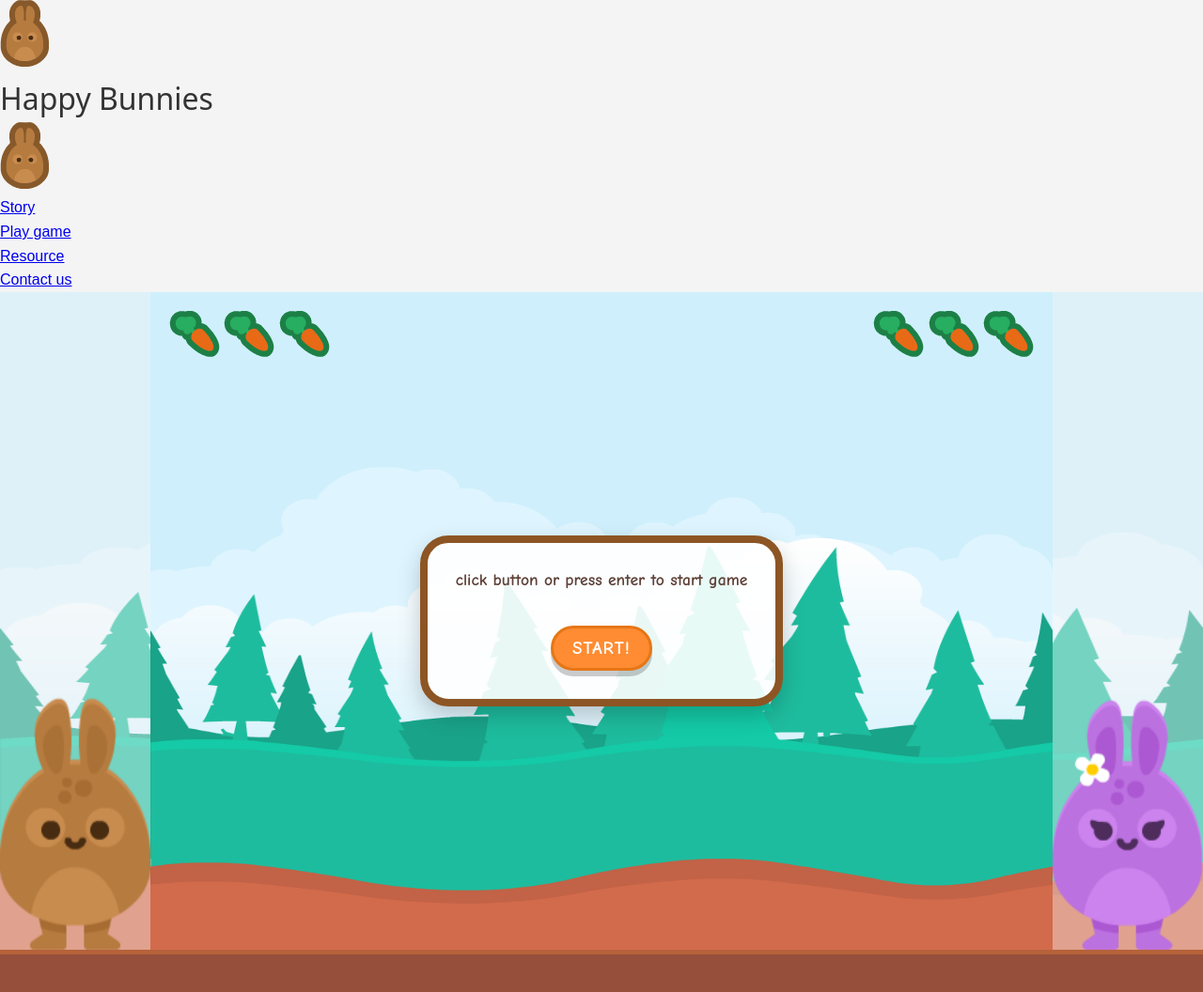
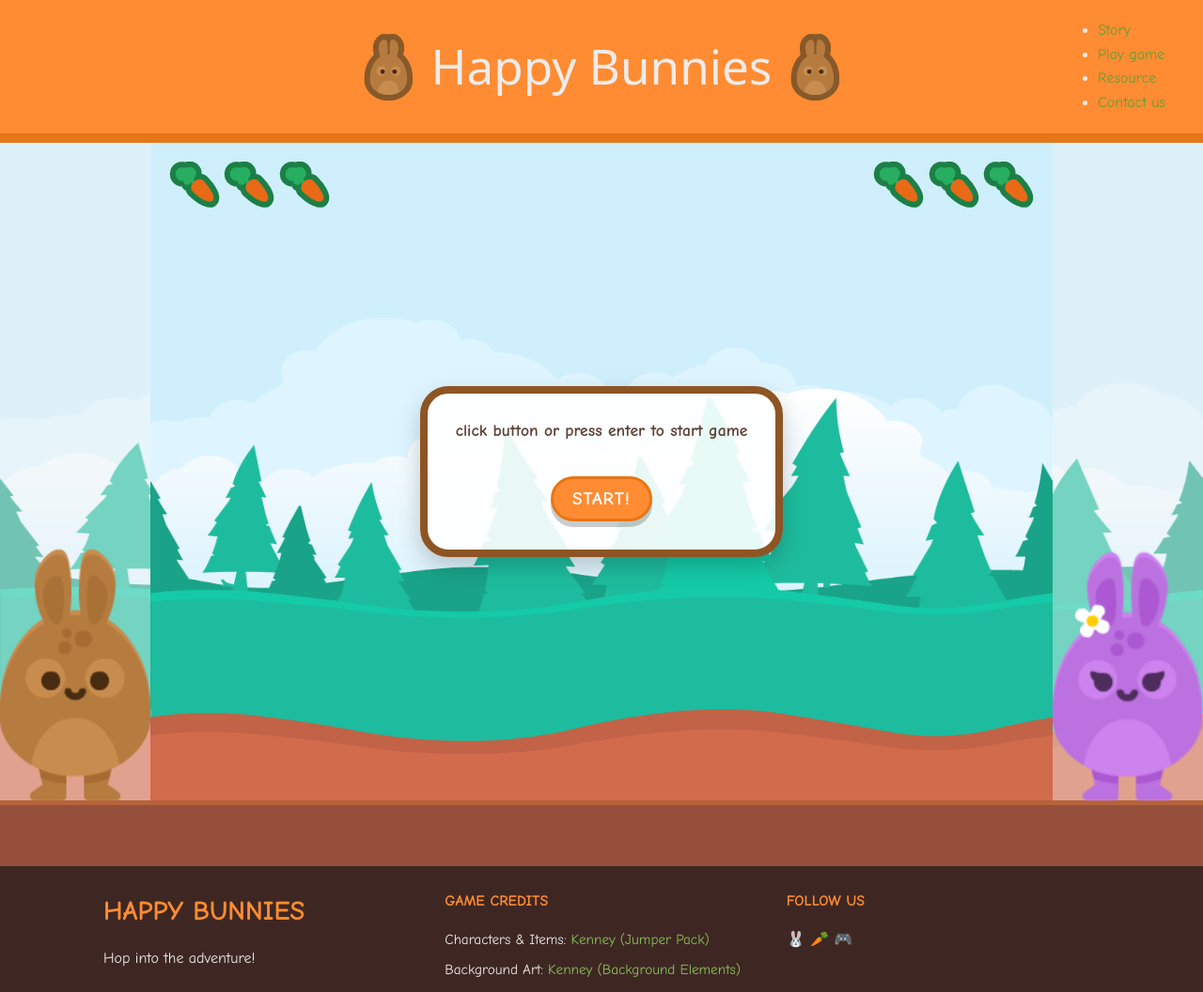
Before and after one commit to deeumiya-huang/happy-bunnies-game, a website with bundled scripts: page src/index.html in a window 1280 px wide. Shown: the top 1056 px of the page at 94% size. Built offline with nearby package versions, Linux system fonts and the light colour scheme; a web font is replaced by a local one.

Commit message:
style(header): create header in HTML and add CSS style on it for game

```diff
--- a/src/index.html
+++ b/src/index.html
@@ -17,13 +17,12 @@
             <h1 class="title">Happy Bunnies</h1>
             <img class="bunny-img" src="assets/lifes.png" alt="rabbit pattern">
         </div>
-
         <nav>
-            <ul>
-                <li><a href="#" target="_blank">Story</a></li>
-                <li><a href="#" target="_blank">Play game</a></li>
-                <li><a href="#" target="_blank">Resource</a></li>
-                <li><a href="#" target="_blank">Contact us</a></li>
+            <ul class="nav-links">
+                <li><a href="#story">Story</a></li>
+                <li><a href="#game-container">Play game</a></li>
+                <li><a href="#resource">Resource</a></li>
+                <li><a href="#contact">Contact us</a></li>
             </ul>
         </nav>
     </header>
@@ -60,12 +59,12 @@
 
     <footer class="game-footer">
         <div class="footer-container">
-            <div class="footer-section">
+            <div class="footer-section" id="story">
                 <h3 class="footer-logo">Happy Bunnies</h3>
                 <p>Hop into the adventure!</p>
             </div>
 
-            <div class="footer-section">
+            <div class="footer-section" id="resource">
                 <h4>Game Credits</h4>
                 <ul class="credit-list">
                     <li>
@@ -79,7 +78,7 @@
                 </ul>
             </div>
 
-            <div class="footer-section">
+            <div class="footer-section" id="contact">
                 <h4>Follow Us</h4>
                 <div class="social-icons">
                     <span>🐰</span> <span>🥕</span> <span>🎮</span>
--- a/src/styles.css
+++ b/src/styles.css
@@ -10,15 +10,49 @@
     background-color: #f4f4f4;
     color: #333;
 }
+.header-container {
+    background-color: #ff8c32;
+    color: #efebe9;
+    padding: 20px 40px;
+    font-family: 'Comic Sans MS', cursive, sans-serif;
+    border-bottom: 10px solid #e67616;
+    display: grid;
+    grid-template-columns: 1fr auto 1fr;
+    align-items: center;
+}
 
+.page-title {
+    grid-column: 2;
+    display: flex;
+    justify-content: center;
+    align-items: center;
+    gap: 20px;
+    flex: 0 0 auto;
+}
+nav {
+    justify-self: end;
+}
+
+.nav-links a {
+    color: #669e35; /* Grass Green */
+    text-decoration: none;
+    transition: color 0.2s ease;
+}
+
+.nav-links a:hover {
+    color: #a2d178;
+    text-decoration: underline;
+}
+.title {
+    font-family: "Barriecito", system-ui;
+    font-size: 3.2rem;
+    font-weight: 500;
+    font-style: normal;
+}
 .main-container{
     position: relative;
 }
-.title {
-    font-family: "Barriecito", system-ui;
-    font-weight: 500;
-    font-style: normal;
-}
+
 #background-img {
     position: absolute;
     width: 100%;
```
